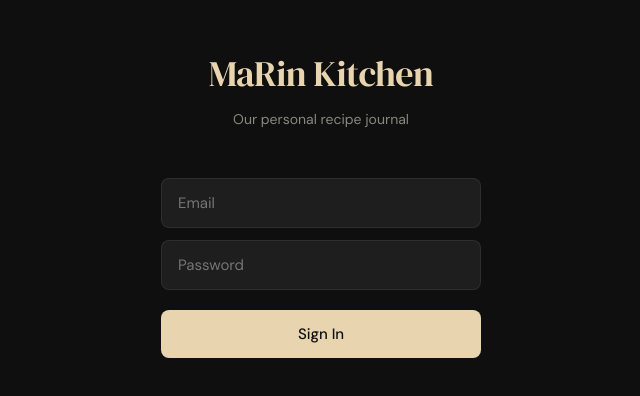
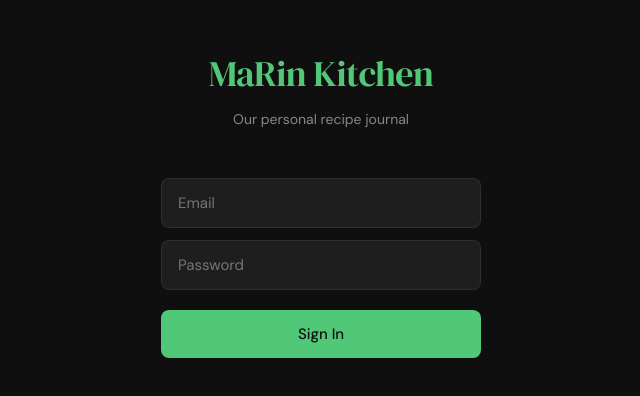
Before and after one commit to Rinman27/marin-kitchen, a React (Vite) app: page /add-want in a window 1280 px wide. Shown: the part 198-594 px from the top of the page, without its empty margins (319-959 px from the left). Built offline with nearby package versions, Linux system fonts and the light colour scheme; no server answers.

Commit message:
Initial commit

```diff
--- a/src/index.css
+++ b/src/index.css
@@ -10,9 +10,9 @@
   --bg-surface: #1a1a1a;
   --bg-elevated: #222222;
   --bg-input: #1e1e1e;
-  --accent: #e8d5b0;
-  --accent-dim: #c4b08a;
-  --accent-subtle: rgba(232, 213, 176, 0.1);
+  --accent: #50c878;
+  --accent-dim: #3da85f;
+  --accent-subtle: rgba(80, 200, 120, 0.1);
   --text-primary: #f0ede8;
   --text-secondary: #888880;
   --text-tertiary: #555550;
--- a/src/pages/AddWantToTryPage.jsx
+++ b/src/pages/AddWantToTryPage.jsx
@@ -20,7 +20,7 @@ export default function AddWantToTryPage() {
         note: form.note.trim(),
         createdAt: serverTimestamp(),
       })
-      navigate('/')
+      navigate('/?tab=wanttotry')
     } catch (err) {
       console.error(err)
       setError('Something went wrong. Please try again.')
@@ -40,7 +40,7 @@ export default function AddWantToTryPage() {
         borderBottom: '1px solid var(--border)',
         flexShrink: 0,
       }}>
-        <button onClick={() => navigate(-1)} style={{ color: 'var(--text-secondary)', fontSize: '15px' }}>
+        <button onClick={() => navigate('/?tab=wanttotry')} style={{ color: 'var(--text-secondary)', fontSize: '15px' }}>
           Cancel
         </button>
         <span style={{ fontFamily: 'var(--font-display)', fontSize: '18px', color: 'var(--text-primary)' }}>
--- a/src/pages/MainPage.jsx
+++ b/src/pages/MainPage.jsx
@@ -1,4 +1,4 @@
-import { useState, useEffect, useRef } from 'react'
+import { useState, useEffect, useRef, useMemo } from 'react'
 import { useNavigate, useLocation } from 'react-router-dom'
 import { collection, onSnapshot, query, orderBy, deleteDoc, doc } from 'firebase/firestore'
 import { db } from '../firebase'
@@ -7,7 +7,7 @@ import RecipeCard from '../components/RecipeCard'
 
 export default function MainPage() {
   const location = useLocation()
-  const tab = new URLSearchParams(location.search).get('tab') || 'recipes'
+  const tab = useMemo(() => new URLSearchParams(location.search).get('tab') || 'recipes', [location.search])
   const [recipes, setRecipes] = useState([])
   const [wantToTry, setWantToTry] = useState([])
   const [search, setSearch] = useState('')
```
